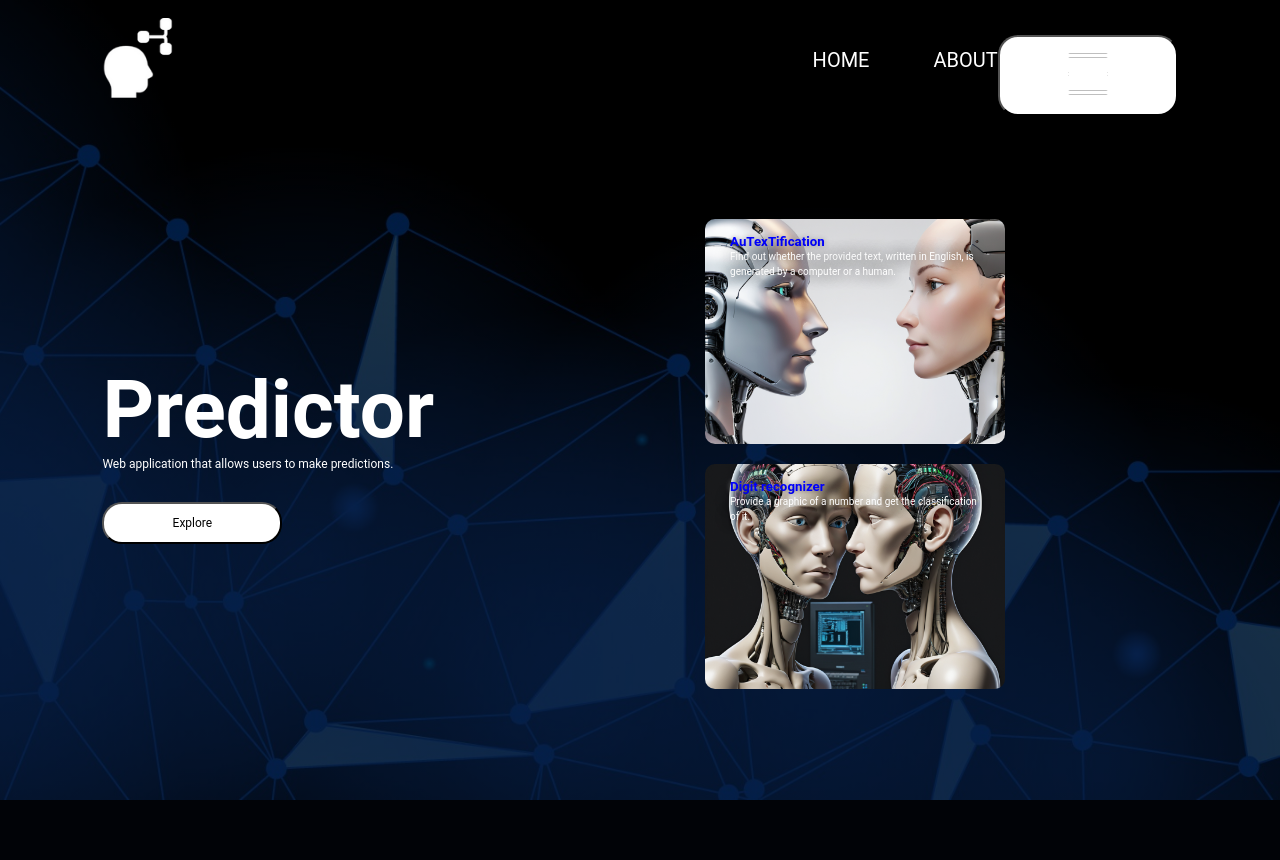
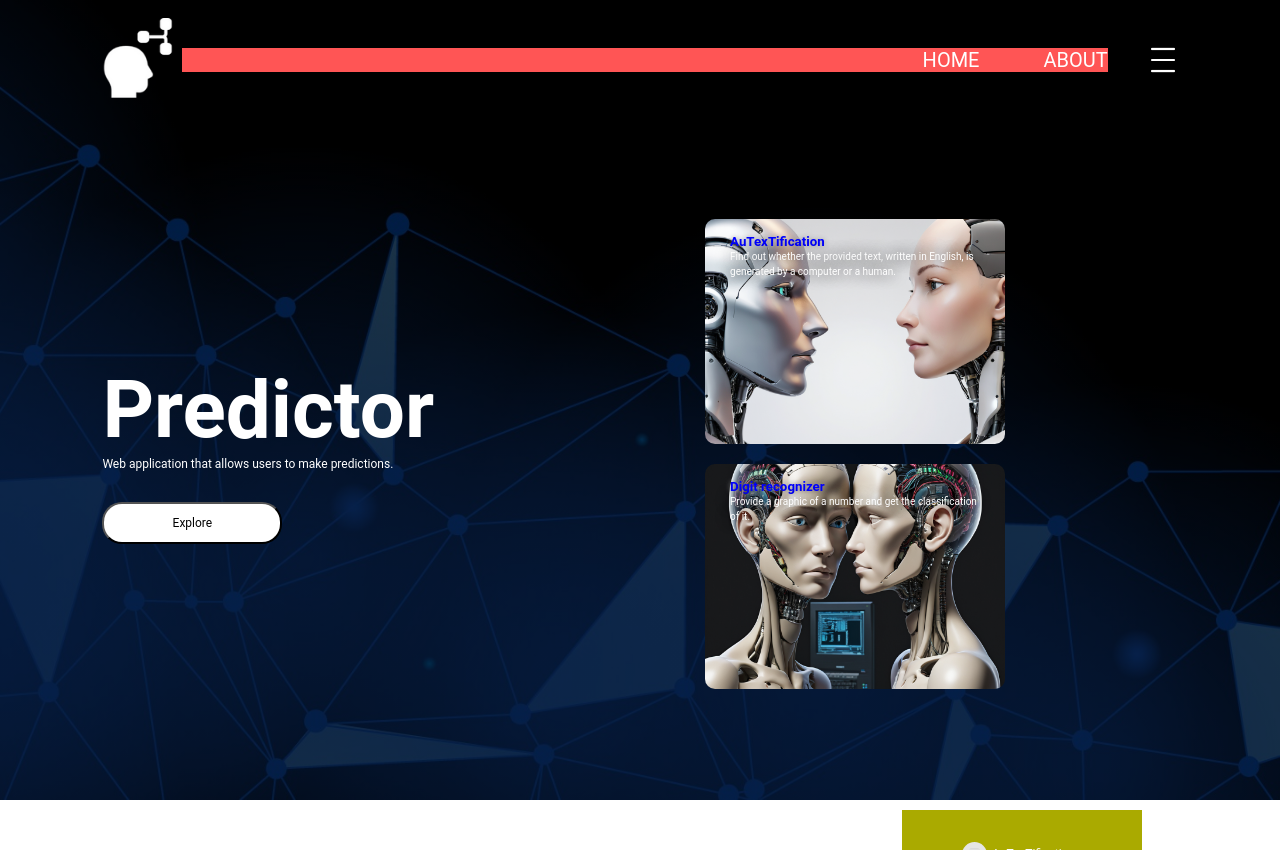
Before and after one commit to WojciechNeuman/ml-models-web, a Django app: page / in a window 1280 px wide. Before the commit the page ends 800 px from the top, so only its background shows below. Run offline with Django 4.2, Linux system fonts and the light colour scheme; parts of the project's set-up code (start-up, migrations or seed data) failed here and were passed over.

Commit message:
Added design improvements

```diff
--- a/static/css/main.css
+++ b/static/css/main.css
@@ -91,12 +91,13 @@
 }
 
 .menu-icon{
-    /* width: 30px; */
+    width: 30px;
     cursor: pointer;
-    /* margin-left: 40px; */
+    margin-left: 40px;
 }
 
 nav{
+    background-color: #FF5555;
     flex: 1;
     text-align: right;
 }
@@ -235,9 +236,11 @@
     border-radius: 5px; */
 }
 
-.dropdown {
+/* .dropdown {
     position: relative;
     display: inline-block;
+    height: 0px;
+    width: 0px;
 }
 
 .dropdown-content {
@@ -258,8 +261,64 @@
 
 .dropdown-content a:hover {
     background-color: #f1f1f1;
+} */
+
+/* .show {
+    display: block;
+}  */
+
+.dropdown-button{
+    position: absolute;
+    top: 100%;
+    right: 10%;
+    width: 260px;
 }
 
-.show {
-    display: block;
+.dropdown-menu{
+    background-color: #aaaa00;
+    color: black;
+    padding: 20px;
+    margin: 10px;
+    font-size: 12px;
+    max-height: 0px;
+    overflow: hidden;
+    transition: max-height 0.5s;
+    /* z-index: 1; */
 }
+
+.dropdown-menu.open-menu{
+    max-height: 400px;
+}
+
+.dropdown-menu-link{
+    display: flex;
+    align-items: center;
+    text-decoration: none;
+    color: #525252;
+    margin: 12px 0;
+}
+
+.dropdown-menu-link p{
+    width: 100%;
+}
+
+.dropdown-menu-link:hover p{
+    font-weight: bold;
+}
+
+.dropdown-menu-link img{
+    width: 15px;
+    background: #e5e5e5;
+    border-radius: 50%;
+    padding: 5px;
+    margin-right: 5px;
+}
+
+.dropdown-menu-link span{
+    font-size: 12px;
+    transition: transform(0.5s);
+}
+
+.dropdown-menu-link:hover span{
+    transform: translateX(5px)
+}
--- a/static/js/dropdown.js
+++ b/static/js/dropdown.js
@@ -15,3 +15,9 @@
         }
     }
 }
+
+let dropdownMenu = document.getElementById("dropdownMenu");
+
+function toggleMenu() {
+    dropdownMenu.classList.toggle("open-menu")
+}
--- a/templates/base.html
+++ b/templates/base.html
@@ -17,14 +17,30 @@
                     <li><a href="{% url 'predictor' %}">HOME</a></li>
                     <li><a href="{% url 'about_section' %}">ABOUT</a></li>
                 </ul>
+                <!-- <div class="dropdown">
+                    <button onclick="toggleDropdown()" class="menu-icon">
+                        <img src="../static/images/menu.png">
+                    </button>
+                    <div id="dropdown-content" class="dropdown-content">
+                        <a href="{% url 'autextification_page' %}">AuTexTification</a>
+                        <a href="{% url 'digit_recognizer_page' %}">Digit Recognizer</a>
+                    </div>
+                </div> -->
             </nav>
-            <div class="dropdown">
-                <button onclick="toggleDropdown()" class="menu-icon">
-                    <img src="../static/images/menu.png">
-                </button>
-                <div id="dropdown-content" class="dropdown-content">
-                    <a href="{% url 'autextification_page' %}">AuTexTification</a>
-                    <a href="{% url 'digit_recognizer_page' %}">Digit Recognizer</a>
+            <img src="../static/images/menu.png" class="menu-icon" onclick="toggleMenu()">
+            <div class="dropdown-button" id="dropdownMenu">
+                <div class="dropdown-menu">
+                    <a href="{% url 'autextification_page' %}" class="dropdown-menu-link">
+                        <img src="../static/images/menu.png" class="menu-icon">
+                        <p>AuTexTification</p>
+                        <span>></span>
+                    </a>
+                    <hr>
+                    <a href="{% url 'digit_recognizer_page' %}" class="dropdown-menu-link">
+                        <img src="../static/images/menu.png" class="menu-icon">
+                        <p>Digit Recognizer</p>
+                        <span>></span>
+                    </a>
                 </div>
             </div>
         </div>
```
Also changed, not shown: manage.py (line endings or trailing spaces).
